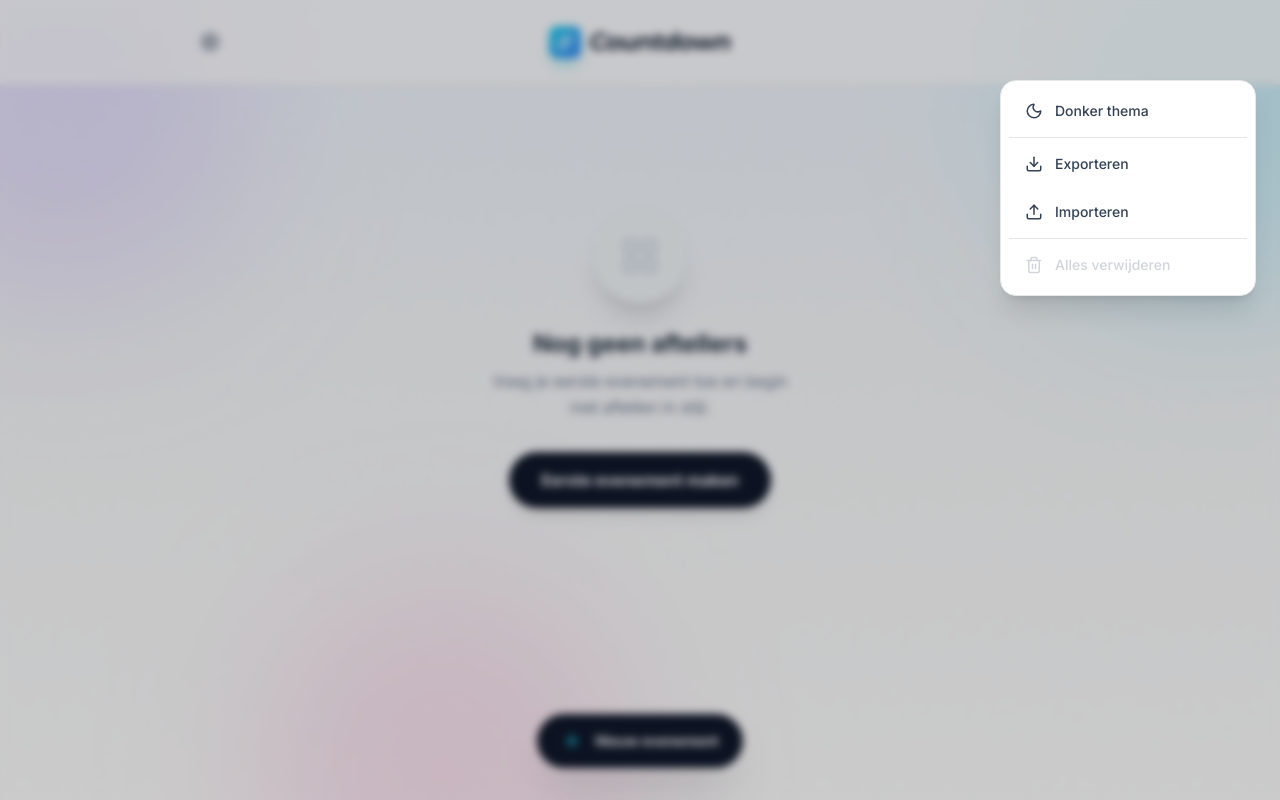
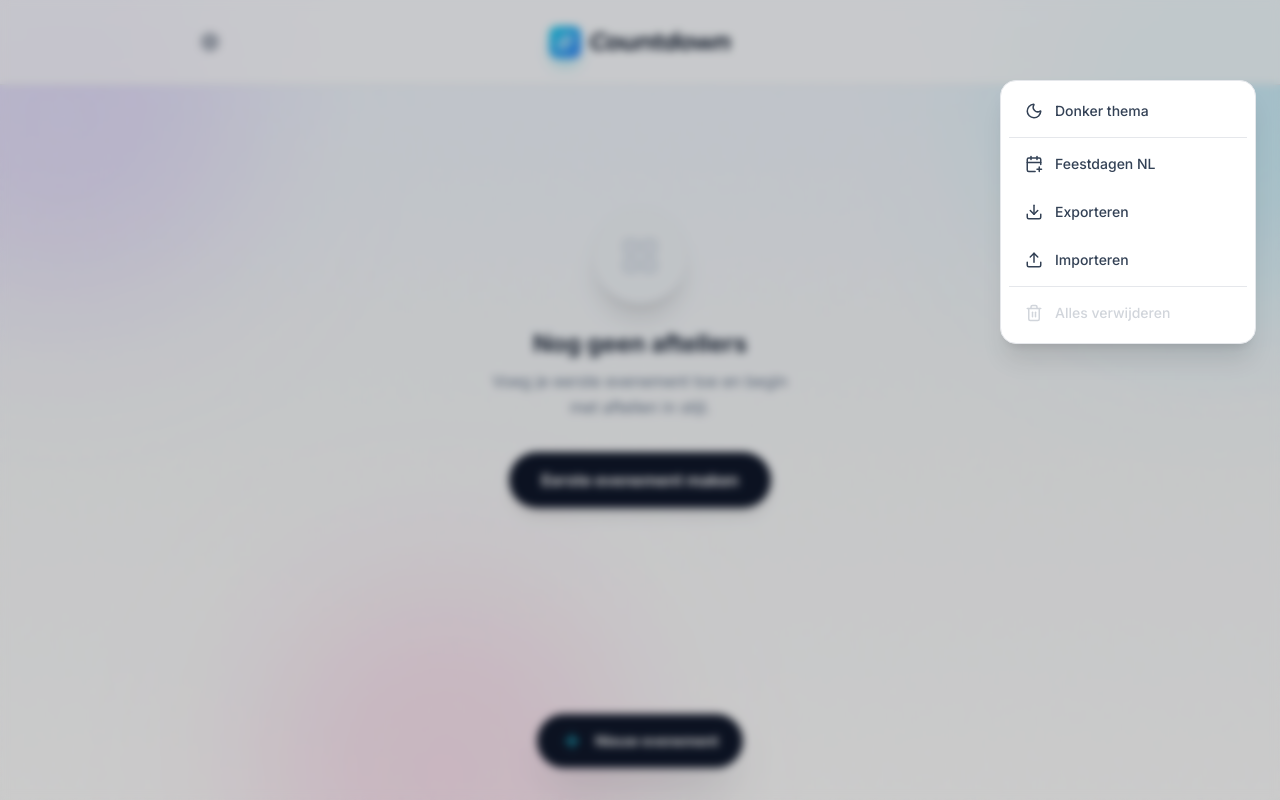
Before and after one commit to erikmeijer72/countdown, a React (Vite) app: page / in a window 1280 px wide. Both pictures are taken after a click on the button 210 px from the left and 42 px from the top of the page. Built offline with nearby package versions, Linux system fonts and the light colour scheme.

Commit message:
AI Studio update 2026-01-04 14:22

```diff
--- a/App.tsx
+++ b/App.tsx
@@ -6,6 +6,20 @@ import EventCard from './components/EventCard';
 import AddEventModal from './components/AddEventModal';
 import Menu from './components/Menu';
 import { EventItem } from './types';
+
+// Helper to calculate Easter Date (Anonymous/Meeus/Jones/Butcher algorithm)
+const getEaster = (year: number): Date => {
+  const f = Math.floor;
+  const G = year % 19;
+  const C = f(year / 100);
+  const H = (C - f(C / 4) - f((8 * C + 13) / 25) + 19 * G + 15) % 30;
+  const I = H - f(H / 28) * (1 - f(29 / (H + 1)) * f((21 - G) / 11));
+  const J = (year + f(year / 4) + I + 2 - C + f(C / 4)) % 7;
+  const L = I - J;
+  const month = 3 + f((L + 40) / 44);
+  const day = L + 28 - 31 * f(month / 4);
+  return new Date(year, month - 1, day);
+};
 
 const App: React.FC = () => {
   const [events, setEvents] = useState<EventItem[]>(() => {
@@ -89,11 +103,109 @@ const App: React.FC = () => {
     }
   };
 
+  const handleAddHolidays = () => {
+    const newEvents: EventItem[] = [];
+    const now = new Date();
+    now.setHours(0, 0, 0, 0);
+    const currentYear = now.getFullYear();
+    const yearsToCheck = [currentYear, currentYear + 1];
+
+    // Definitions
+    const fixedHolidays = [
+      { name: "Nieuwjaarsdag", month: 0, day: 1, icon: 'party', color: 'purple' },
+      { name: "Koningsdag", month: 3, day: 27, icon: 'party', color: 'orange' },
+      { name: "Bevrijdingsdag", month: 4, day: 5, icon: 'party', color: 'blue' },
+      { name: "1e Kerstdag", month: 11, day: 25, icon: 'party', color: 'emerald' },
+      { name: "2e Kerstdag", month: 11, day: 26, icon: 'party', color: 'emerald' },
+    ];
+
+    const variableHolidays = [
+      { name: "Goede Vrijdag", offset: -2, icon: 'star', color: 'blue' },
+      { name: "1e Paasdag", offset: 0, icon: 'star', color: 'cyan' },
+      { name: "2e Paasdag", offset: 1, icon: 'star', color: 'cyan' },
+      { name: "Hemelvaartsdag", offset: 39, icon: 'plane', color: 'cyan' },
+      { name: "1e Pinksterdag", offset: 49, icon: 'star', color: 'pink' },
+      { name: "2e Pinksterdag", offset: 50, icon: 'star', color: 'pink' },
+    ];
+
+    const addedTypes = new Set<string>();
+
+    yearsToCheck.forEach(year => {
+      // 1. Fixed Holidays
+      fixedHolidays.forEach(h => {
+        if (addedTypes.has(h.name)) return;
+
+        const date = new Date(year, h.month, h.day);
+        if (date >= now) {
+          const dateString = date.toLocaleDateString('en-CA'); // YYYY-MM-DD
+          const exists = events.some(e => e.date === dateString && e.name === h.name);
+
+          if (!exists) {
+            newEvents.push({
+              id: crypto.randomUUID(),
+              name: h.name,
+              date: dateString,
+              color: h.color,
+              icon: h.icon,
+              createdAt: Date.now()
+            });
+          }
+          addedTypes.add(h.name);
+        }
+      });
+
+      // 2. Variable Holidays (Easter based)
+      const easter = getEaster(year);
+      variableHolidays.forEach(h => {
+        if (addedTypes.has(h.name)) return;
+
+        const date = new Date(easter);
+        date.setDate(easter.getDate() + h.offset);
+
+        if (date >= now) {
+          const dateString = date.toLocaleDateString('en-CA');
+          const exists = events.some(e => e.date === dateString && e.name === h.name);
+
+          if (!exists) {
+            newEvents.push({
+              id: crypto.randomUUID(),
+              name: h.name,
+              date: dateString,
+              color: h.color,
+              icon: h.icon,
+              createdAt: Date.now()
+            });
+          }
+          addedTypes.add(h.name);
+        }
+      });
+    });
+
+    if (newEvents.length > 0) {
+      setEvents(prev => [...prev, ...newEvents].sort((a, b) =>
+        new Date(a.date).getTime() - new Date(b.date).getTime()
+      ));
+      alert(`${newEvents.length} feestdagen toegevoegd!`);
+      setIsMenuOpen(false);
+    } else {
+      alert('Alle aankomende feestdagen staan al in je lijst.');
+    }
+  };
+
   const handleExport = () => {
+    const now = new Date();
+    const day = String(now.getDate()).padStart(2, '0');
+    const month = String(now.getMonth() + 1).padStart(2, '0');
+    const year = now.getFullYear();
+    const hours = String(now.getHours()).padStart(2, '0');
+    const minutes = String(now.getMinutes()).padStart(2, '0');
+
+    const fileName = `countdown_${day}-${month}-${year}_${hours}-${minutes}.json`;
+
     const dataStr = "data:text/json;charset=utf-8," + encodeURIComponent(JSON.stringify(events));
     const downloadAnchorNode = document.createElement('a');
     downloadAnchorNode.setAttribute("href", dataStr);
-    downloadAnchorNode.setAttribute("download", "countdown_backup.json");
+    downloadAnchorNode.setAttribute("download", fileName);
     document.body.appendChild(downloadAnchorNode);
     downloadAnchorNode.click();
     downloadAnchorNode.remove();
@@ -177,6 +289,7 @@ const App: React.FC = () => {
         onImport={handleImport}
         onExport={handleExport}
         onDeleteAll={deleteAllEvents}
+        onAddHolidays={handleAddHolidays}
         isDark={isDark}
         toggleTheme={toggleTheme}
         hasEvents={events.length > 0}
--- a/components/Menu.tsx
+++ b/components/Menu.tsx
@@ -1,6 +1,6 @@
 import React, { useRef } from 'react';
 import { motion, AnimatePresence } from 'framer-motion';
-import { Download, Upload, Trash2, Moon, Sun } from 'lucide-react';
+import { Download, Upload, Trash2, Moon, Sun, CalendarPlus } from 'lucide-react';
 
 interface MenuProps {
   isOpen: boolean;
@@ -8,12 +8,13 @@ interface MenuProps {
   onImport: (e: React.ChangeEvent<HTMLInputElement>) => void;
   onExport: () => void;
   onDeleteAll: () => void;
+  onAddHolidays: () => void;
   isDark: boolean;
   toggleTheme: () => void;
   hasEvents: boolean;
 }
 
-const Menu: React.FC<MenuProps> = ({ isOpen, onClose, onImport, onExport, onDeleteAll, isDark, toggleTheme, hasEvents }) => {
+const Menu: React.FC<MenuProps> = ({ isOpen, onClose, onImport, onExport, onDeleteAll, onAddHolidays, isDark, toggleTheme, hasEvents }) => {
   const fileInputRef = useRef<HTMLInputElement>(null);
 
   const handleImportClick = () => {
@@ -49,6 +50,16 @@ const Menu: React.FC<MenuProps> = ({ isOpen, onClose, onImport, onExport, onDele
               </button>
 
               <div className="h-px bg-gray-200 dark:bg-white/10 my-1" />
+
+              <button
+                onClick={() => {
+                  onAddHolidays();
+                }}
+                className="w-full flex items-center gap-3 px-4 py-3 text-sm font-medium text-slate-700 dark:text-gray-200 hover:bg-slate-100 dark:hover:bg-white/5 rounded-xl transition-colors"
+              >
+                <CalendarPlus size={18} />
+                Feestdagen NL
+              </button>
 
               <button
                 onClick={() => {
```
